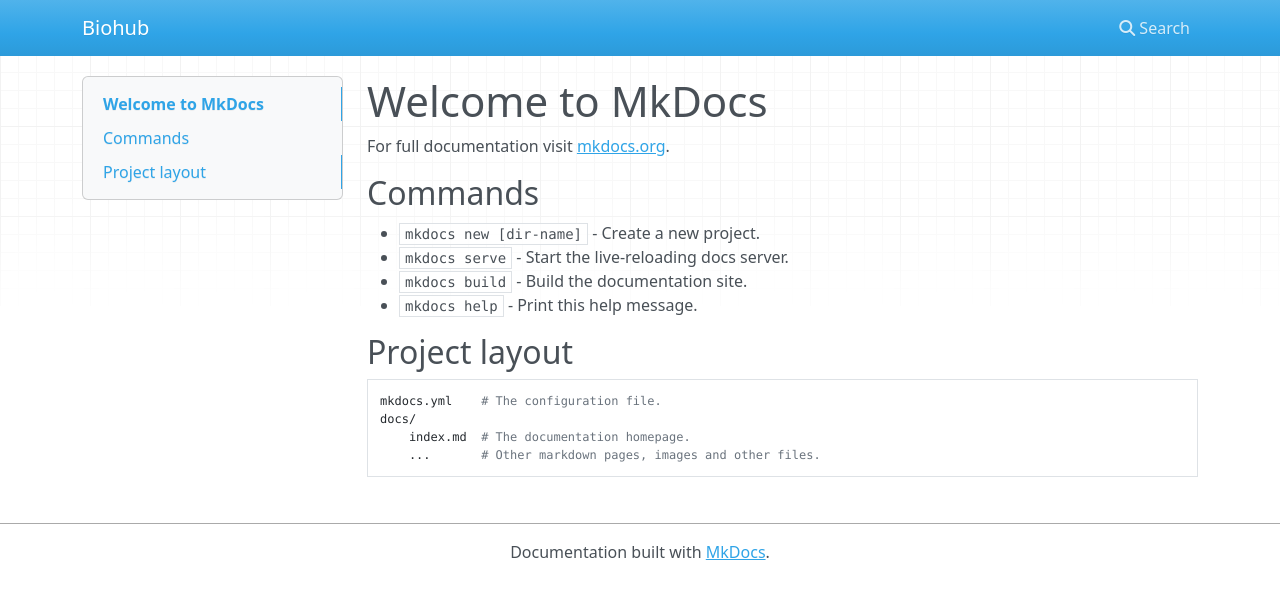
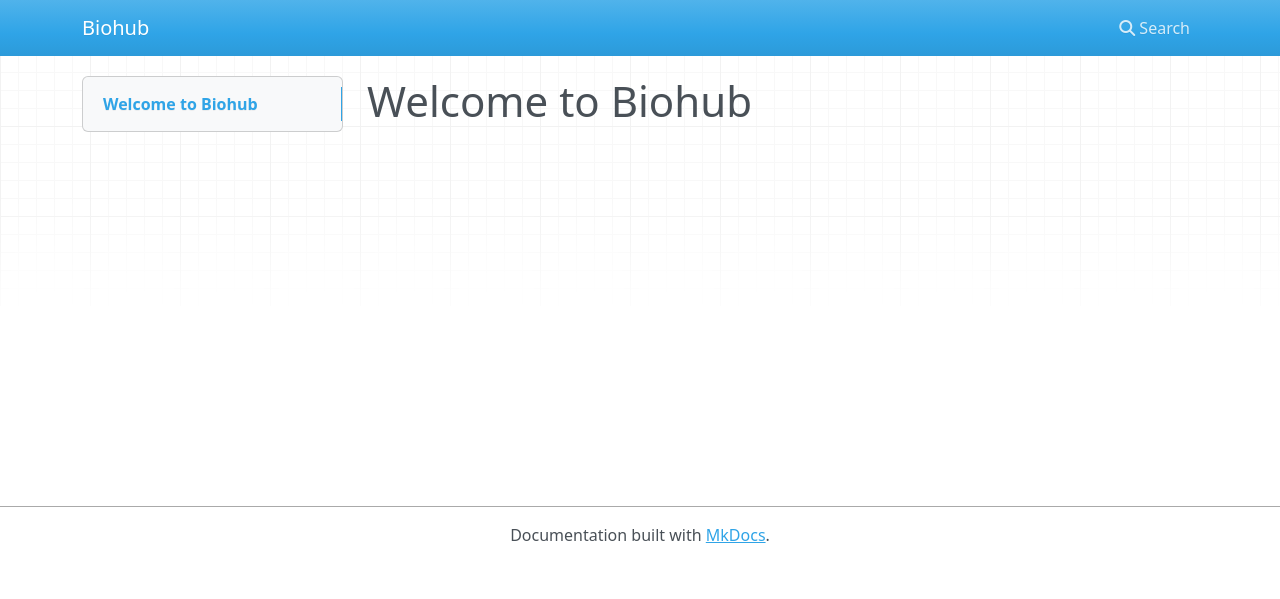
Before and after one commit to igemsoftware2017/USTC-Software-2017, an MkDocs documentation site: the page built from docs/index.md, in a window 1280 px wide. Shown: the top 599 px of the page. Built offline with MkDocs 1.6.1, drawn with Linux system fonts in a browser that asks for light colours; nearby versions of some CDN libraries.

Commit message:
Remove default doc text.

```diff
--- a/docs/index.md
+++ b/docs/index.md
@@ -1,17 +1 @@
-# Welcome to MkDocs
-
-For full documentation visit [mkdocs.org](http://mkdocs.org).
-
-## Commands
-
-* `mkdocs new [dir-name]` - Create a new project.
-* `mkdocs serve` - Start the live-reloading docs server.
-* `mkdocs build` - Build the documentation site.
-* `mkdocs help` - Print this help message.
-
-## Project layout
-
-    mkdocs.yml    # The configuration file.
-    docs/
-        index.md  # The documentation homepage.
-        ...       # Other markdown pages, images and other files.
+# Welcome to Biohub
```
